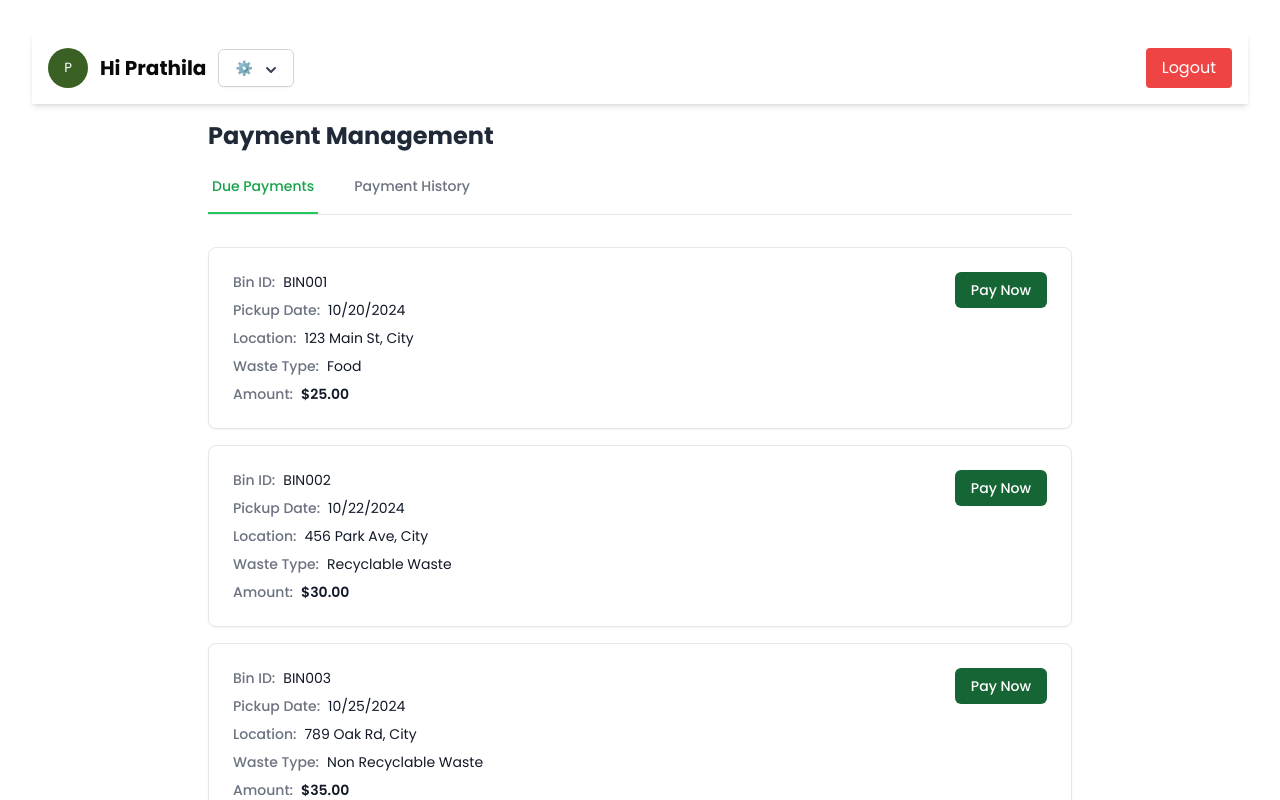
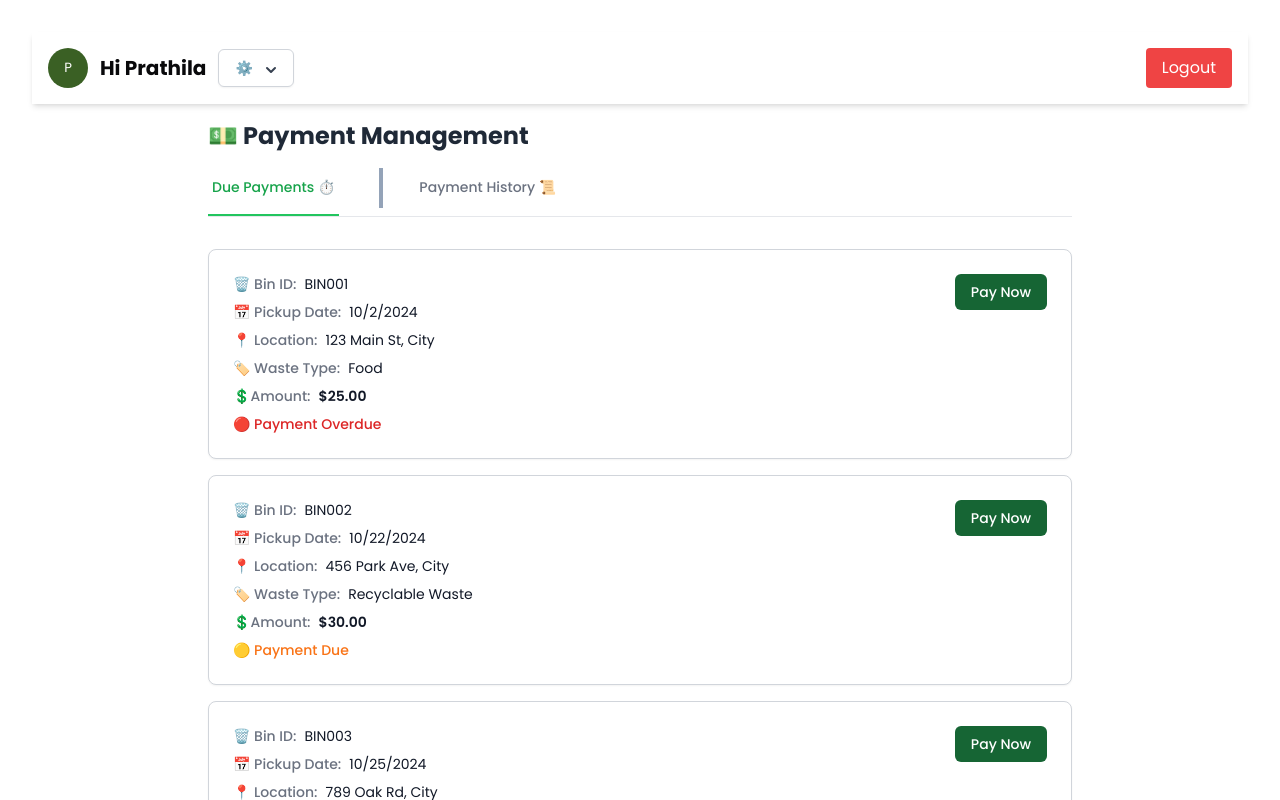
Before and after one commit to last-chaanz/csse-waste-tracker, a React (Vite) app in the folder frontend/: page /payments in a window 1280 px wide. Shown: the top 800 px of the page. Built offline with nearby package versions, Linux system fonts and the light colour scheme.

Commit message:
payment frontend design stage 1

```diff
--- a/frontend/src/components/payment/PaymentHistory.jsx
+++ b/frontend/src/components/payment/PaymentHistory.jsx
@@ -34,7 +34,7 @@ const PaymentHistory = () => {
             amount: 35.0,
             paymentMethod: 'Card',
             transactionId: 'TXN345678',
-            paymentStatus: 'Completed',
+            paymentStatus: 'not-Completed',
             pickupDetails: {
                 location: '789 Oak Rd, City',
                 wasteType: 'Non Recyclable Waste',
@@ -45,35 +45,40 @@ const PaymentHistory = () => {
     return (
         <div className="space-y-4">
             {dummyPaymentHistory.map((payment) => (
-                <div key={payment._id} className="rounded-lg border border-gray-200 bg-white p-6 shadow-sm">
+                <div
+                    key={payment._id}
+                    className="rounded-lg border border-gray-300 bg-white p-6 shadow-sm hover:shadow-[0_20px_60px_-15px_rgba(0,100,0,0.3)]"
+                >
                     <div className="grid grid-cols-2 gap-4">
                         <div className="space-y-2">
                             <div className="flex items-center space-x-2">
-                                <span className="text-sm font-medium text-gray-500">Payment Date:</span>
+                                <span className="text-sm font-medium text-gray-500">📅 Payment Date:</span>
                                 <span className="text-sm text-gray-900">
                                     {new Date(payment.paymentDate).toLocaleDateString()}
                                 </span>
                             </div>
                             <div className="flex items-center space-x-2">
-                                <span className="text-sm font-medium text-gray-500">Amount:</span>
+                                <span className="text-sm font-medium text-gray-500">💲Amount:</span>
                                 <span className="text-sm text-gray-900">${payment.amount.toFixed(2)}</span>
                             </div>
                             <div className="flex items-center space-x-2">
-                                <span className="text-sm font-medium text-gray-500">Payment Method:</span>
+                                <span className="text-sm font-medium text-gray-500">💵 Payment Method:</span>
                                 <span className="text-sm text-gray-900">{payment.paymentMethod}</span>
                             </div>
                         </div>
                         <div className="space-y-2">
                             <div className="flex items-center space-x-2">
-                                <span className="text-sm font-medium text-gray-500">Transaction ID:</span>
+                                <span className="text-sm font-medium text-gray-500">𝄃𝄃𝄂𝄀𝄁𝄃𝄂𝄂𝄃 Transaction ID:</span>
                                 <span className="text-sm text-gray-900">{payment.transactionId}</span>
                             </div>
                             <div className="flex items-center space-x-2">
-                                <span className="text-sm font-medium text-gray-500">Status:</span>
+                                <span className="text-sm font-medium text-gray-500">
+                                    {payment.paymentStatus === 'Completed' ? '🟢' : '🔴'}Status:
+                                </span>
                                 <span className="text-sm text-gray-900">{payment.paymentStatus}</span>
                             </div>
                             <div className="flex items-center space-x-2">
-                                <span className="text-sm font-medium text-gray-500">Location:</span>
+                                <span className="text-sm font-medium text-gray-500">📍Location:</span>
                                 <span className="text-sm text-gray-900">{payment.pickupDetails.location}</span>
                             </div>
                         </div>
--- a/frontend/src/components/payment/PaymentTabs.jsx
+++ b/frontend/src/components/payment/PaymentTabs.jsx
@@ -53,7 +53,7 @@ const PaymentTabs = () => {
             {/* main section */}
             <div className="container mx-auto max-w-4xl p-4">
                 <div className="mb-8">
-                    <h1 className="mb-2 text-2xl font-bold text-gray-800">Payment Management</h1>
+                    <h1 className="mb-2 text-2xl font-bold text-gray-800">💵 Payment Management</h1>
                     <div className="border-b border-gray-200">
                         <nav className="flex space-x-8">
                             <button
@@ -64,8 +64,9 @@ const PaymentTabs = () => {
                                         : 'border-transparent text-gray-500 hover:border-gray-300 hover:text-gray-700'
                                 }`}
                             >
-                                Due Payments
+                                Due Payments ⏱️
                             </button>
+                            <span className="mb-2 mt-2 h-10 border-r-4 border-slate-400 px-1"></span>
                             <button
                                 onClick={() => setActiveTab('history')}
                                 className={`border-b-2 px-1 py-4 text-sm font-medium ${
@@ -74,7 +75,7 @@ const PaymentTabs = () => {
                                         : 'border-transparent text-gray-500 hover:border-gray-300 hover:text-gray-700'
                                 }`}
                             >
-                                Payment History
+                                Payment History 📜
                             </button>
                         </nav>
                     </div>
--- a/frontend/src/components/payment/PendingPayments.jsx
+++ b/frontend/src/components/payment/PendingPayments.jsx
@@ -10,7 +10,7 @@ const PendingPayments = () => {
     const dummyPendingPayments = [
         {
             _id: '1',
-            pickupDate: '2024-10-20',
+            pickupDate: '2024-10-02',
             location: '123 Main St, City',
             wasteType: 'Food',
             amount: 25.0,
@@ -41,30 +41,50 @@ const PendingPayments = () => {
             ) : (
                 <div className="space-y-4">
                     {dummyPendingPayments.map((payment) => (
-                        <div key={payment._id} className="rounded-lg border border-gray-200 bg-white p-6 shadow-sm">
+                        <div
+                            key={payment._id}
+                            className="rounded-lg border border-gray-300 bg-white p-6 shadow-sm hover:shadow-[0_20px_60px_-15px_rgba(0,100,0,0.2)]"
+                        >
                             <div className="flex items-start justify-between">
                                 <div className="space-y-2">
                                     <div className="flex items-center space-x-2">
-                                        <span className="text-sm font-medium text-gray-500">Bin ID:</span>
+                                        <span className="text-sm font-medium text-gray-500">🗑️ Bin ID:</span>
                                         <span className="text-sm text-gray-900">{payment.binId}</span>
                                     </div>
                                     <div className="flex items-center space-x-2">
-                                        <span className="text-sm font-medium text-gray-500">Pickup Date:</span>
+                                        <span className="text-sm font-medium text-gray-500">📅 Pickup Date:</span>
                                         <span className="text-sm text-gray-900">
                                             {new Date(payment.pickupDate).toLocaleDateString()}
                                         </span>
                                     </div>
                                     <div className="flex items-center space-x-2">
-                                        <span className="text-sm font-medium text-gray-500">Location:</span>
+                                        <span className="text-sm font-medium text-gray-500">📍 Location:</span>
                                         <span className="text-sm text-gray-900">{payment.location}</span>
                                     </div>
                                     <div className="flex items-center space-x-2">
-                                        <span className="text-sm font-medium text-gray-500">Waste Type:</span>
+                                        <span className="text-sm font-medium text-gray-500">🏷️ Waste Type:</span>
                                         <span className="text-sm text-gray-900">{payment.wasteType}</span>
                                     </div>
                                     <div className="flex items-center space-x-2">
-                                        <span className="text-sm font-medium text-gray-500">Amount:</span>
+                                        <span className="text-sm font-medium text-gray-500">💲Amount:</span>
                                         <span className="text-sm font-semibold text-gray-900">${payment.amount.toFixed(2)}</span>
+                                    </div>
+                                    <div className="flex items-center space-x-2">
+                                        {(() => {
+                                            const daysDifference =
+                                                (new Date() - new Date(payment.pickupDate)) / (1000 * 60 * 60 * 24);
+                                            const isOverdue = daysDifference > 14;
+
+                                            return (
+                                                <span
+                                                    className={`text-sm font-medium ${
+                                                        isOverdue ? 'text-red-600' : 'text-orange-500'
+                                                    }`}
+                                                >
+                                                    {isOverdue ? '🔴 Payment Overdue' : '🟡 Payment Due'}
+                                                </span>
+                                            );
+                                        })()}
                                     </div>
                                 </div>
                                 <button
```
Also changed, not shown: frontend/src/components/payment/PaymentPortal.jsx (+6 -6 lines).
